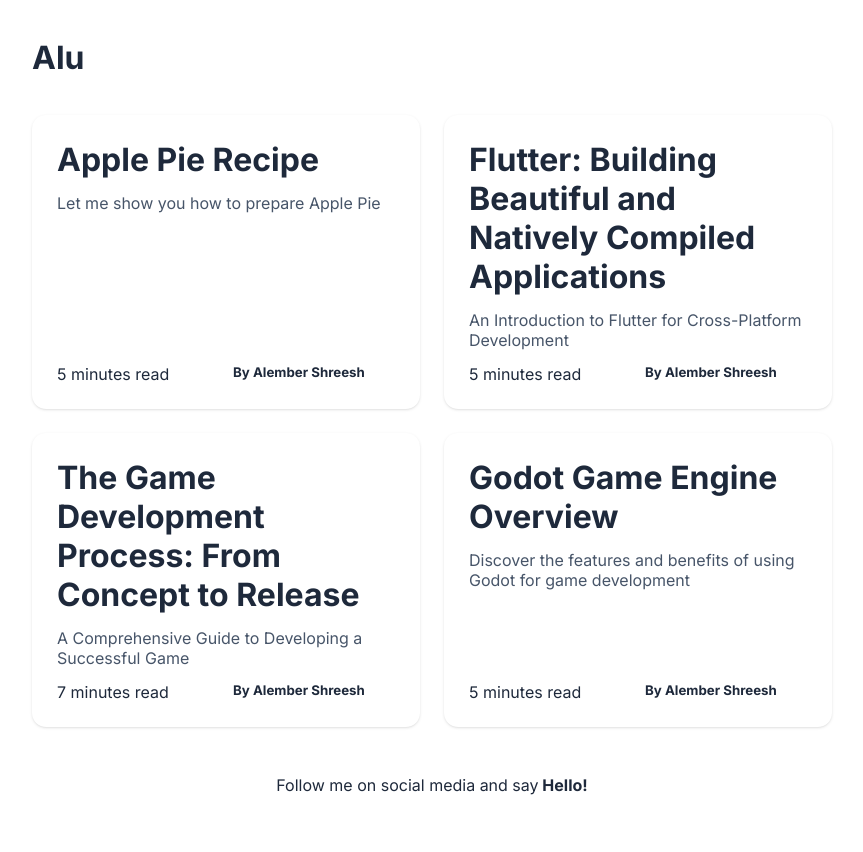
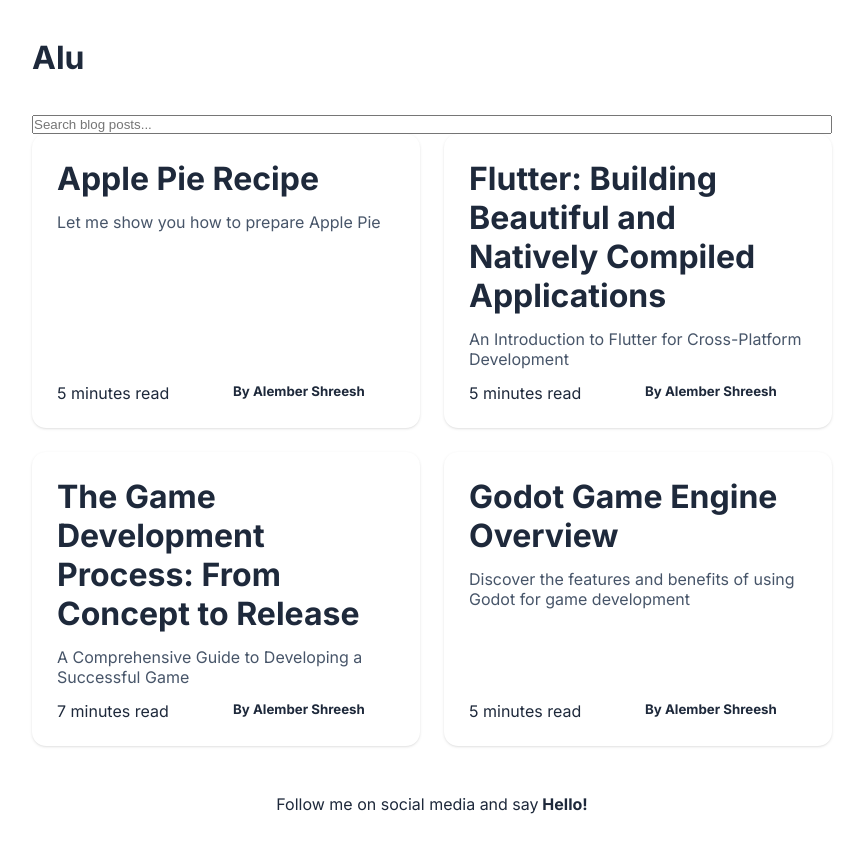
Before and after one commit to GosuCode/Alu, a Next.js app: page / in a window 1280 px wide. Shown: the top 852 px of the page, without its empty margins (208-1071 px from the left). Built offline with nearby package versions, Linux system fonts and the light colour scheme.

Commit message:
feat: search bar

```diff
--- a/app/page.js
+++ b/app/page.js
@@ -1,18 +1,12 @@
 import PostCard from "@/components/PostCard"
+import SearchView from "@/components/SearchView"
 import getPostMetadata from "@/utils/getPostMetadata"
 
 export default function Home() {
   const postMetadata = getPostMetadata('blogs')
   return (
     <main>
-      <div className="postsContainer">
-      {postMetadata.map((post, postIndex) => {
-        return (
-          <PostCard key={postIndex} post={post} />
-        )
-      })}
-      </div>
-
+      <SearchView postMetadata={postMetadata}/>
     </main>
   )
 }
--- /dev/null
+++ b/components/SearchBar.js
@@ -0,0 +1,14 @@
+'use client'
+
+export default function SearchBar(props) {
+    const { searchValue, setSearchValue } = props
+    return (
+        <input
+            placeholder='Search blog posts...'
+            value={searchValue}
+            onChange={(e) => {
+            setSearchValue(e.target.value)
+            }}
+        />
+    )
+}
--- /dev/null
+++ b/components/SearchView.js
@@ -0,0 +1,24 @@
+'use client'
+import React, { useState } from 'react'
+import PostCard from './PostCard'
+import SearchBar from './SearchBar'
+
+export default function SearchView(props) {
+    const { postMetadata } = props
+    const [searchValue, setSearchValue] = useState('')
+
+    return (
+        <>
+            <SearchBar searchValue={searchValue} setSearchValue={setSearchValue} />
+            <div className="postsContainer">
+                {postMetadata.filter(val => {
+                    return val.title.toLowerCase().includes(searchValue.toLowerCase())
+                }).map((post, postIndex) => {
+                    return (
+                        <PostCard key={postIndex} post={post} />
+                    )
+                })}
+            </div>
+        </>
+    )
+}
```
